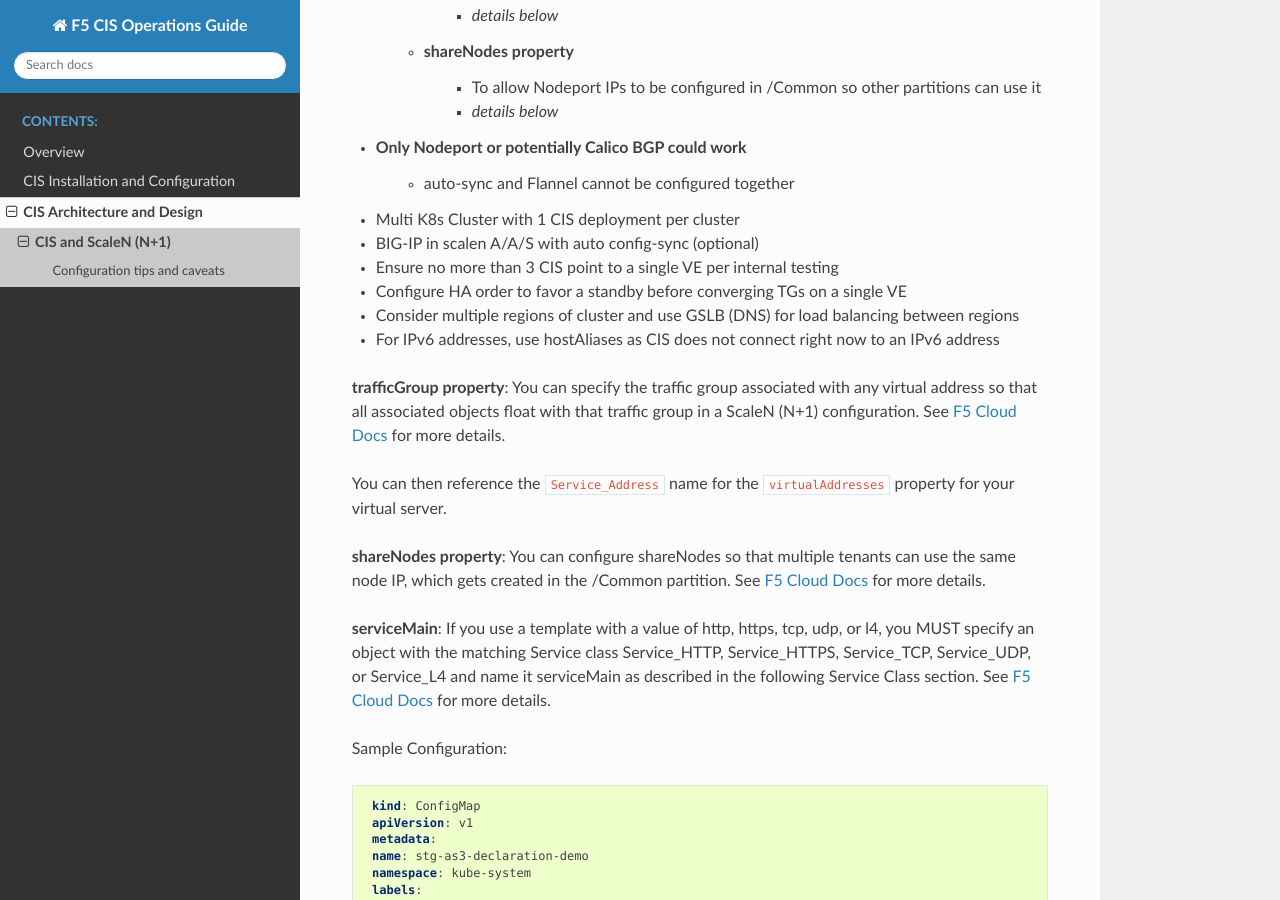
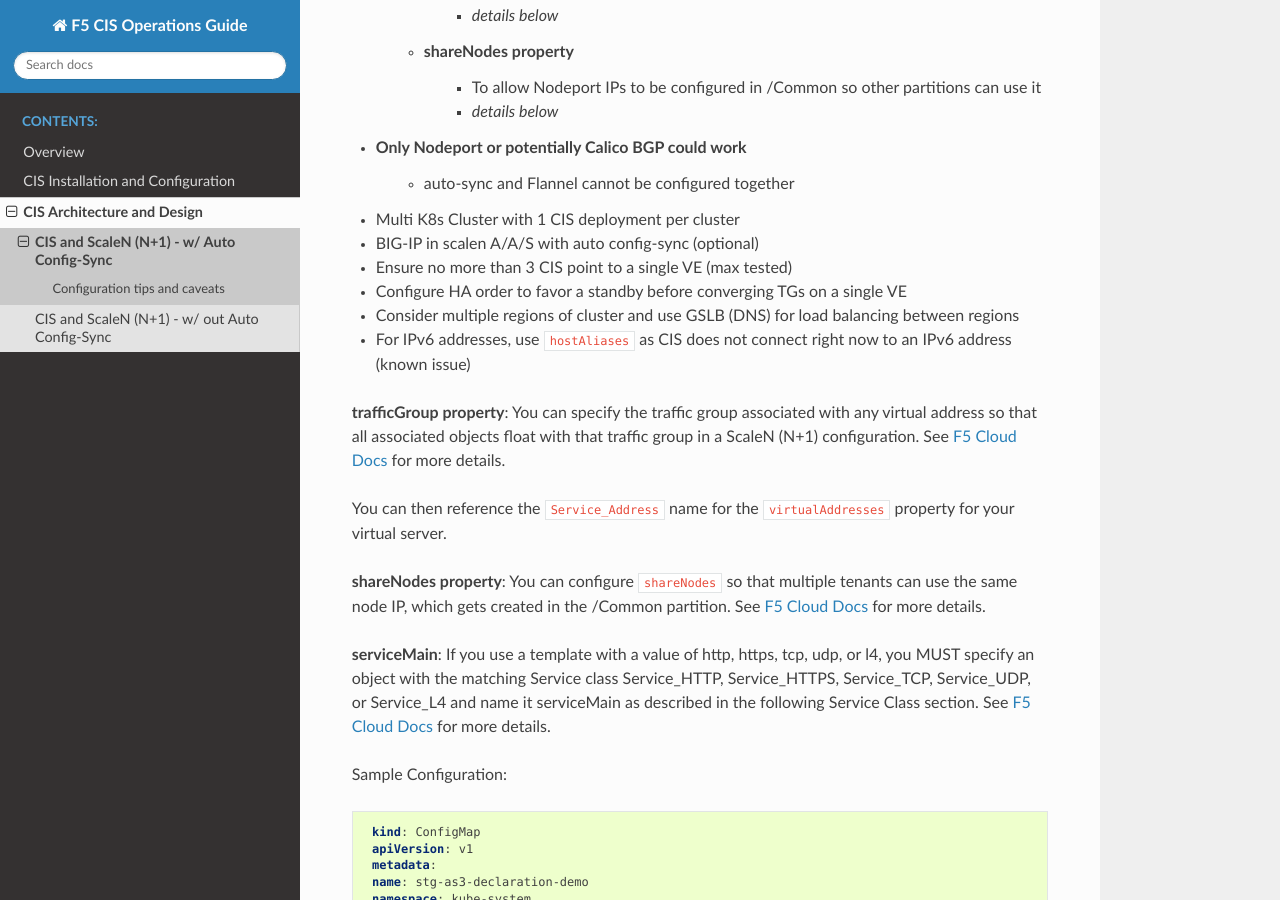
Before and after one commit to tkam8/f5_cis_opsguide, a Sphinx documentation site: the page built from docs/class2/module1/module1.rst, in a window 1280 px wide and 900 px high, scrolled down 953 px. Built offline with Sphinx 7.4.7 and the Read the Docs theme 2.0.0, drawn with Linux system fonts in a browser that asks for light colours; pages that are not in the unit, such as notebooks, are missing from menus; the version number could not be read and is left out; some of the changed text lies outside the part shown.

Commit message:
adding config mapping, and multi CIS pattern

```diff
--- a/docs/class1/module3/module3.rst
+++ b/docs/class1/module3/module3.rst
@@ -15,7 +15,7 @@ GitHub issue: https://github.com/F5Networks/k8s-bigip-ctlr/issues/1216
 Workaround
 ------------------
 
-The current workaround is to use hostAliases to define a hostname that resolves to the IPv6 address.
+The current workaround is to use :code:`hostAliases` to define a hostname that resolves to the IPv6 address.
 See below snippet for a sample configuration:
 
 .. code-block:: yaml
--- a/docs/class2/module1/module1.rst
+++ b/docs/class2/module1/module1.rst
@@ -1,4 +1,4 @@
-CIS and ScaleN (N+1)
+CIS and ScaleN (N+1) - w/ Auto Config-Sync
 ===========================
 
 **Description**:
@@ -28,10 +28,10 @@ Configuration tips and caveats
     - auto-sync and Flannel cannot be configured together
 - Multi K8s Cluster with 1 CIS deployment per cluster
 - BIG-IP in scalen A/A/S with auto config-sync (optional)
-- Ensure no more than 3 CIS point to a single VE per internal testing
+- Ensure no more than 3 CIS point to a single VE (max tested)
 - Configure HA order to favor a standby before converging TGs on a single VE
 - Consider multiple regions of cluster and use GSLB (DNS) for load balancing between regions
-- For IPv6 addresses, use hostAliases as CIS does not connect right now to an IPv6 address
+- For IPv6 addresses, use :code:`hostAliases` as CIS does not connect right now to an IPv6 address (|knownissue|)
 
 **trafficGroup property**:
 You can specify the traffic group associated with any virtual address so that all associated objects float with that traffic group in a ScaleN (N+1) configuration. See |clouddocs_tg|_ for more details.
@@ -41,7 +41,7 @@ You can then reference the :code:`Service_Address` name for the :code:`virtualAd
 .. note: The :code:`"use"` pointer references an AS3 object in the same declaration. On the other hand you can use the :code:`"bigip"` pointer for objects that already exist on BIG-IP.
 
 **shareNodes property**:
-You can configure shareNodes so that multiple tenants can use the same node IP, which gets created in the /Common partition. See |clouddocs_sn|_ for more details.
+You can configure :code:`shareNodes` so that multiple tenants can use the same node IP, which gets created in the /Common partition. See |clouddocs_sn|_ for more details.
 
 **serviceMain**:
 If you use a template with a value of http, https, tcp, udp, or l4, you MUST specify an object with the matching Service class Service_HTTP, Service_HTTPS, Service_TCP, Service_UDP, or Service_L4 and name it serviceMain as described in the following Service Class section. See |clouddocs_sm|_ for more details.
@@ -119,6 +119,7 @@ Sample Configuration:
 .. _clouddocs_sn: https://clouddocs.f5.com/products/extensions/f5-appsvcs-extension/latest/refguide/schema-reference.html#pool-member
 .. |clouddocs_sm| replace:: F5 Cloud Docs
 .. _clouddocs_sm: https://clouddocs.f5.com/products/extensions/f5-appsvcs-extension/latest/userguide/composing-a-declaration.html
-
+.. |knownissue| replace:: known issue
+.. _knownissue: https://f5-cis-opsguide.readthedocs.io/en/latest/class1/module3/module3.html
 
 .. |mod-1-1| image:: images/mod-1-1.png
--- a/docs/intro.rst
+++ b/docs/intro.rst
@@ -4,7 +4,7 @@ Overview
 This unofficial document provides best practices, tips, and caveats when validating F5 Container Ingress Services (CIS) in a Kubernetes environment.
 
 .. NOTE::
-   This is a supplemental guide to official documentation on |clouddocs|_.
+   This is a supplemental guide to official documentation on |clouddocs|_. Testing should be done in a staging or sandbox environment to confirm expected behavior before deploying to production.
 
 F5 Container Ingress Services - Overview
 ---------------
```
Also changed, not shown: docs/class1/module1/module1.rst (+7 -0 lines), docs/class2/module2/module2.rst (added, +16 -0 lines), docs/class1/module1/images/mod-1-1.png (added), docs/class2/module2/images/mod-2-1.png (added).
